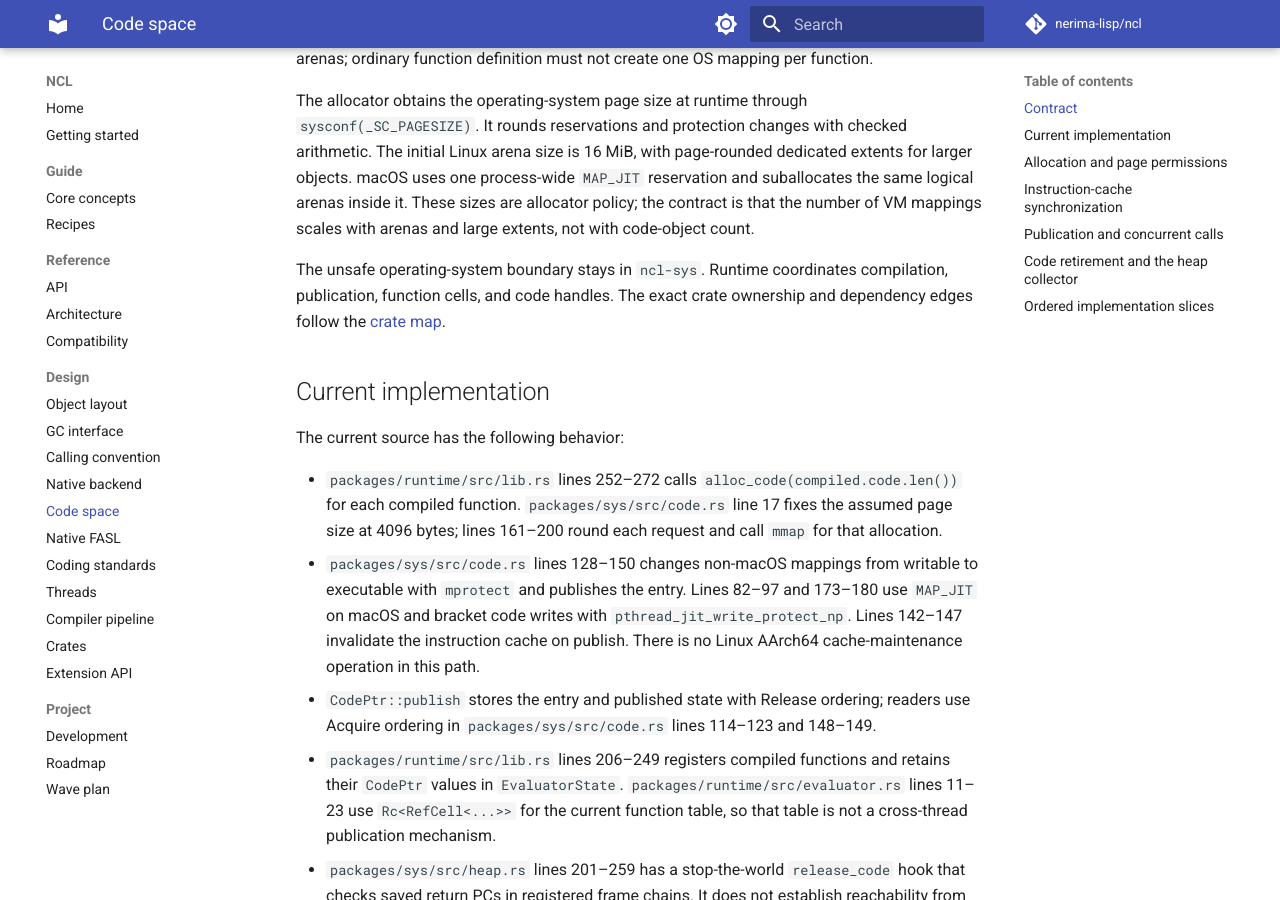
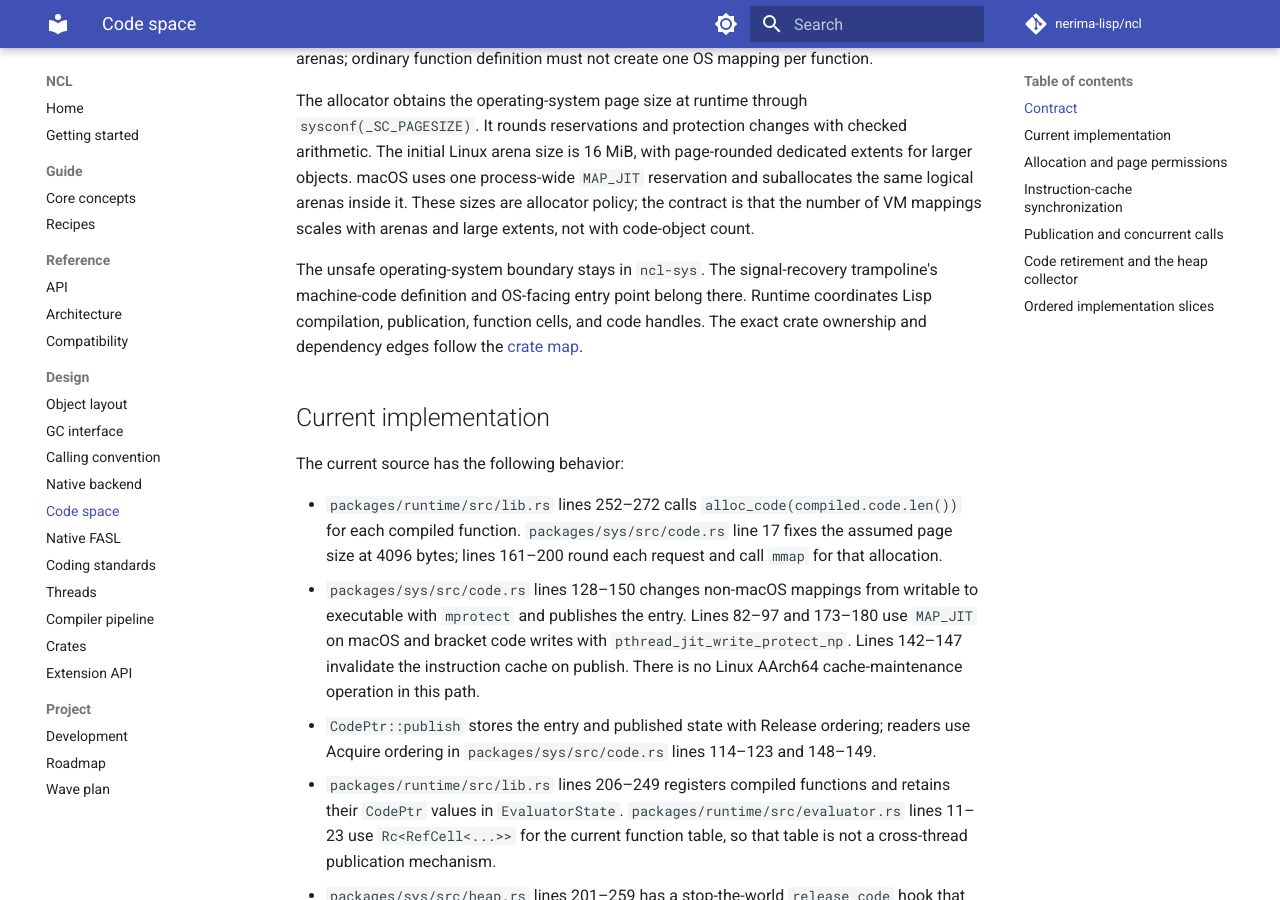
Before and after one commit to nerima-lisp/ncl, an MkDocs documentation site: the page built from docs/src/design/code-space.md, in a window 1280 px wide and 900 px high, scrolled down 338 px. Built offline with MkDocs 1.6.1 and Material for MkDocs 9.7.7, drawn with Linux system fonts in a browser that asks for light colours; comment, search, counter and statistics services are not loaded; some of the changed text lies outside the part shown.

Commit message:
docs: clarify control stack and signal trampoline ownership

```diff
--- a/docs/src/design/code-space.md
+++ b/docs/src/design/code-space.md
@@ -6,7 +6,7 @@
 
 The allocator obtains the operating-system page size at runtime through `sysconf(_SC_PAGESIZE)`. It rounds reservations and protection changes with checked arithmetic. The initial Linux arena size is 16 MiB, with page-rounded dedicated extents for larger objects. macOS uses one process-wide `MAP_JIT` reservation and suballocates the same logical arenas inside it. These sizes are allocator policy; the contract is that the number of VM mappings scales with arenas and large extents, not with code-object count.
 
-The unsafe operating-system boundary stays in `ncl-sys`. Runtime coordinates compilation, publication, function cells, and code handles. The exact crate ownership and dependency edges follow the [crate map](crates.md).
+The unsafe operating-system boundary stays in `ncl-sys`. The signal-recovery trampoline's machine-code definition and OS-facing entry point belong there. Runtime coordinates Lisp compilation, publication, function cells, and code handles. The exact crate ownership and dependency edges follow the [crate map](crates.md).
 
 ## Current implementation
 
@@ -72,6 +72,8 @@
 
 Lisp heap reachability and executable-page reclamation are related but separate responsibilities. The L02c-GC lane owns heap tracing and moving references. The code-space contract owns code handles, executable page state, and safe retirement. The integration API must let the collector enumerate or update code references without making the heap collector responsible for OS mappings.
 
+Every Lisp thread, including the main thread, runs on a control stack mapped by the runtime, with one guard page at each end. `--control-stack-size` sets the control-stack size. Code GC scans saved return addresses only within the registered bounds of these control stacks and checks current PCs at mutator safepoints; it does not scan unrelated stacks.
+
 A code object remains live while any of these references exist:
 
 - The current function cell or a reachable function object points to it.
```
